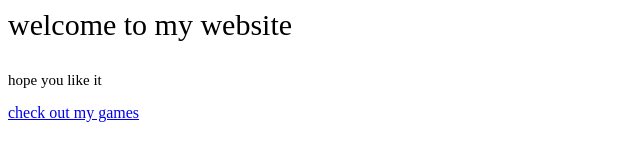
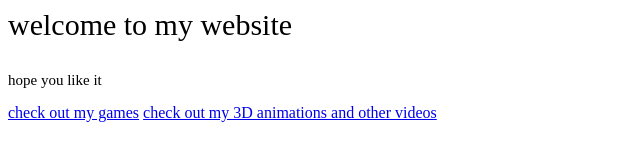
Before and after one commit to theernis/theernis.github.io, a plain HTML site: page index.html in a window 1280 px wide. Shown: the whole page, without its empty margins (0-640 px from the left). Drawn offline with Linux system fonts and the light colour scheme.

Commit message:
Update index.html

```diff
--- a/index.html
+++ b/index.html
@@ -7,5 +7,6 @@
         <p style="font-size:30px">welcome to my website</p>
         <p style="font-size:15px">hope you like it</p>
         <a href="https://theernis.github.io/games/">check out my games</a>
+        <a href="https://www.youtube.com/channel/UCt0cajCMZc9UbnZijrg-AiQ">check out my 3D animations and other videos</a>
     </body>
 </html>
```
